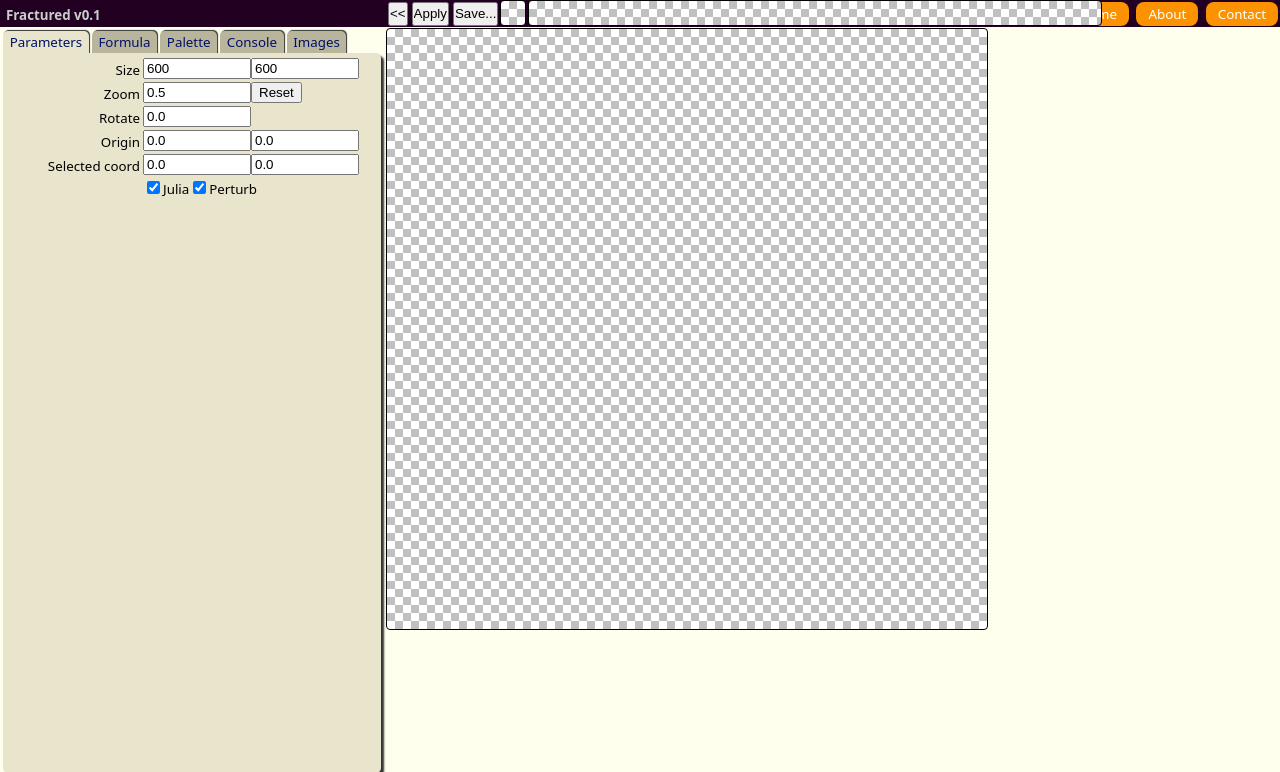
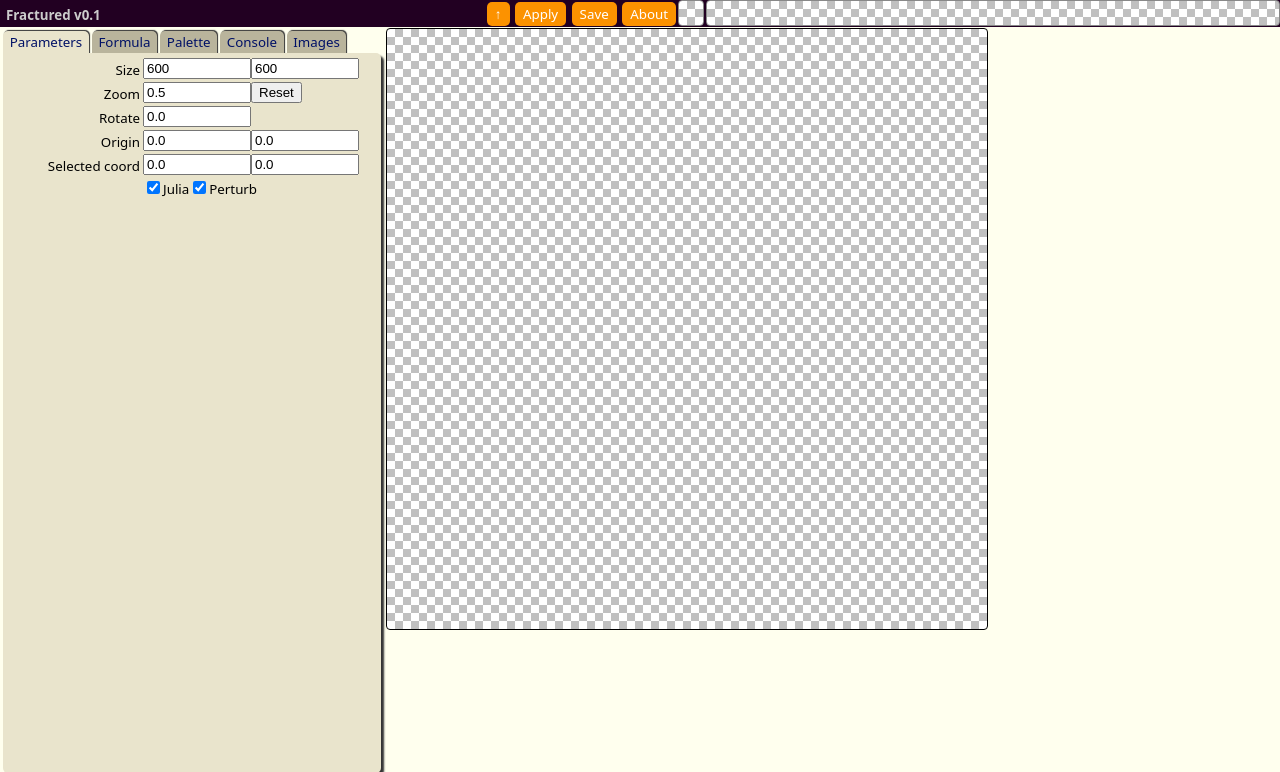
Before and after one commit to OKaluza/fractured, a PHP site: page / in a window 1280 px wide. Shown: the top 772 px of the page. Run offline with PHP 8.4, Linux system fonts and the light colour scheme.

Commit message:
Adjustments to controls & navbar. Changed to Ctrl+click instead of right for julia sets switch.

```diff
--- a/index.html
+++ b/index.html
@@ -25,19 +25,24 @@
 
   <header id="header">
     <h2>Fractured v0.1</h2>
-    <nav>
+
+      <section id="controls">
+        <div id="backgroundBG" class="colourbg">
+          <div id="backgroundCUR" class="colour" onmousedown="bgColourMouseClick();"></div>
+        </div>
+        <canvas id="palette" width="572" height="24"></canvas>
+      </section>
+
+      <nav>
         <ul>
-          <li>
-            <a href="/">Home</a>
-          </li>
-          <li>
-            <a href="/about">About</a>
-          </li>
-          <li>
-            <a href="/contact">Contact</a>
-          </li>
+          <li><a id="hide" href="javascript:toggleParams();">&uarr;</a></li>
+          <li><a id="show" style="display:none" href="javascript:toggleParams();">&darr;</a></li>
+          <li><a href="javascript:fractal.applyChanges();">Apply</a></li>
+          <li><a href="javascript:fractal.save();">Save</a></li>
+          <!--input type="button" value="Save Image"  onClick="saveImage()"-->
+          <li><a href="/about">About</a></li>
         </ul>
-    </nav>
+      </nav>
   </header>
 
   <section id="middle">
@@ -190,15 +195,7 @@
 
   </section>
 
-  <section id="controls">
-      <div id="minwidth">
-        <input type="button" id="hideshow" value="<<" onClick="toggleParams()"><input type="button" value="Apply" onclick="fractal.applyChanges()"><!--input type="button" value="Save Image"  onClick="saveImage()"--><input type="button" value="Save..."  onClick="fractal.save();">
-        <div id="backgroundBG" class="colourbg">
-          <div id="backgroundCUR" class="colour" onmousedown="bgColourMouseClick();"></div>
-        </div>
-        <canvas id="palette" width="572" height="24"></canvas>
-      </div>
-  </section>
+
 
   <section id="main">
     <canvas id="fractal-canvas" width="600" height="600"></canvas>
--- a/mouse.js
+++ b/mouse.js
@@ -20,7 +20,7 @@
     if (element.addEventListener) element.addEventListener ("DOMMouseScroll", handleMouseWheel, false);
     element.onmousedown = handleMouseDown;
     element.onmousewheel = handleMouseWheel;
-    element.oncontextmenu = function() { return false; }
+    //element.oncontextmenu = function() { return false; }
   }
 
   Mouse.prototype.update = function(e) {
--- a/styles.css
+++ b/styles.css
@@ -51,7 +51,7 @@ canvas {
 .colour { width: 100px; height: 20px; background: "#fff"; border-radius: 4px;}
 
 /* Background colour */
-#backgroundBG { margin: 0px 2px 0px 0px; float: left; width: 24px; height: 24px;}
+#backgroundBG { float: left; margin: 0px 2px 0px 0px; width: 24px; height: 24px;}
 #backgroundCUR { float: left; width: 24px; height: 24px;}
 
 /* Image area selection */
@@ -151,19 +151,20 @@ header nav {
 }
 header nav ul {
   list-style: none;
-  padding: 0px;
   margin-bottom: 0;
   display: inline;
 }
 header nav ul li {
   display: inline;
+  margin: 0px;
+  padding: 0px;
 }
 header nav ul li a {
   background: #fc9200;
-  border-radius: 8px;
+  border-radius: 5px;
   display: inline-block;
-  margin: 2px;
-  padding: 3px 12px 3px;
+  margin: 2px 2px 2px 0px;
+  padding: 3px 8px 3px;
   color: #fff;
   text-decoration: none;
   position: relative;
@@ -171,6 +172,14 @@ header nav ul li a {
 }
 header nav ul li a:hover {
   background-color: #db0d5f;
+}
+
+#controls {
+  z-index: 2;
+  margin: 0px 0px 2px 0px; padding:0px;
+  height: 28px;
+  color: #888;
+  float: right;
 }
 
 #middle {
@@ -189,20 +198,6 @@ aside {
   margin: 3px;
   float: left;
   width: 376px;
-}
-
-#controls {
-    position: fixed;
-    left: 386px;
-  z-index: 2;
-  margin: 0px 0px 2px 0px; padding:0px;
-  height: 28px;
-  /*width: 602px;*/
-}
-
-#controls input {
-  margin: 2px; padding: 0px 0px 2px 0px; height: 24px;
-  float: left;
 }
 
 
```
Also changed, not shown: index.js (+60 -26 lines), 1 other file.
